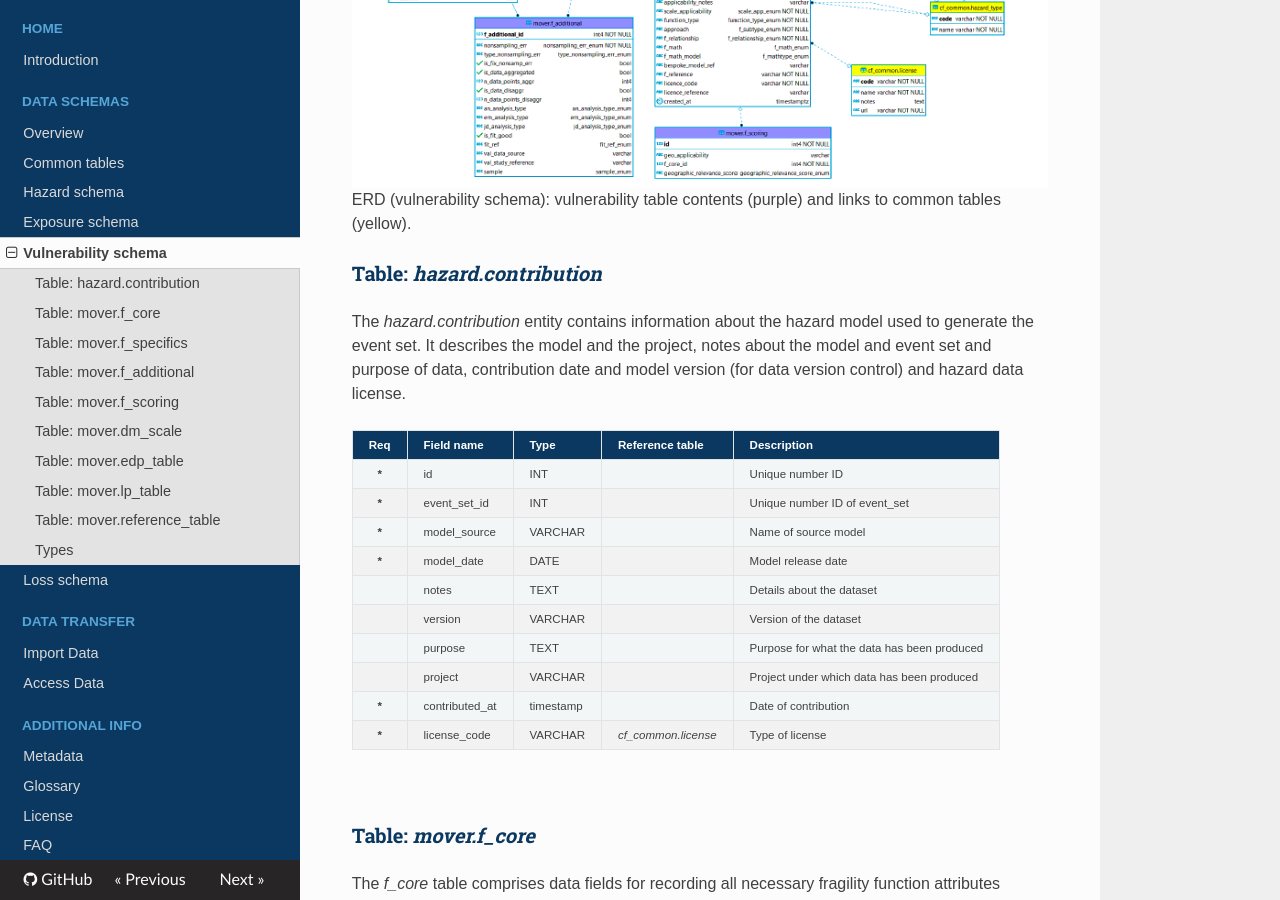
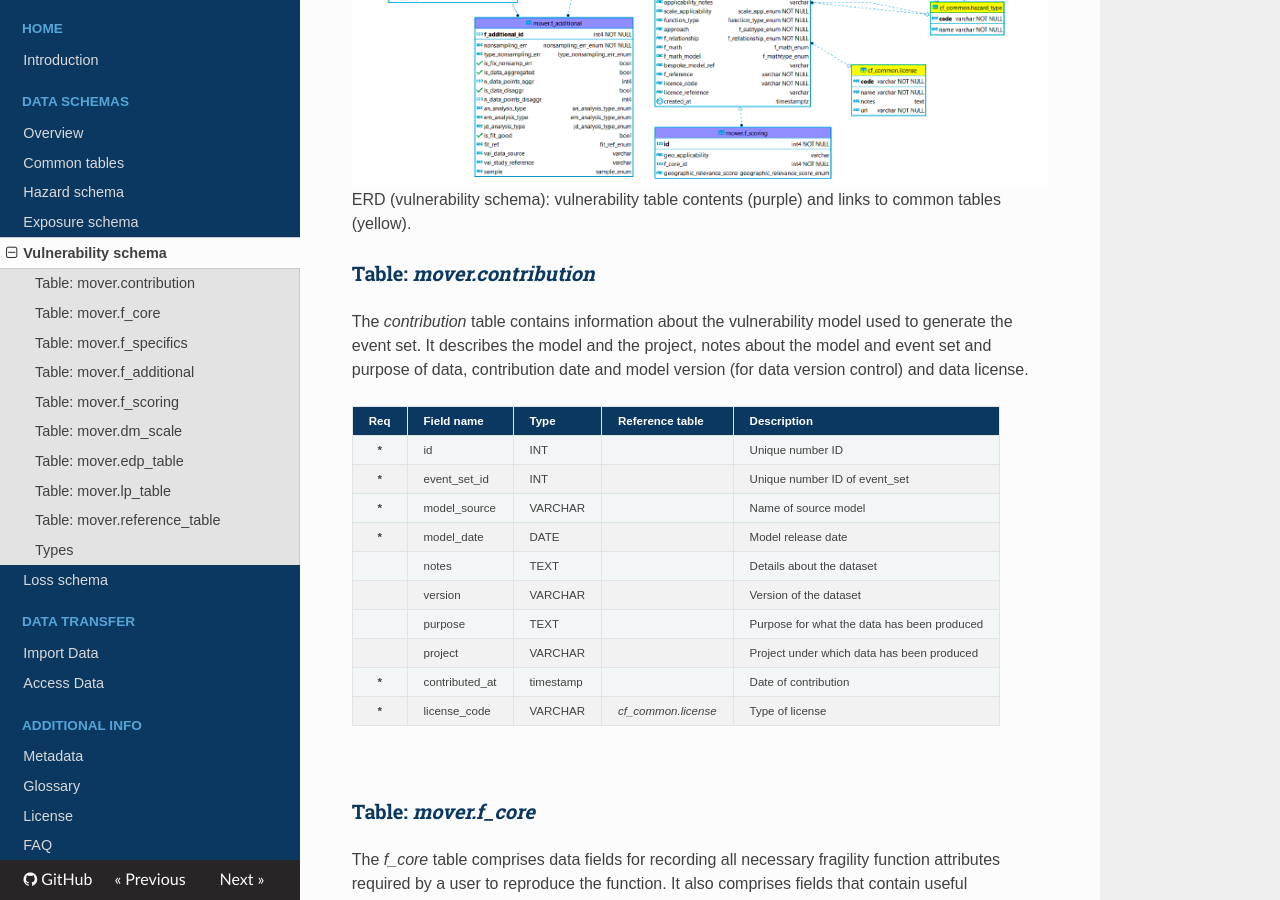
Before and after one commit to GFDRR/rdl-doc, an MkDocs documentation site: the page built from docs/vulnerability.md, in a window 1280 px wide and 900 px high, scrolled down 868 px. Built offline with MkDocs 1.6.1, drawn with Linux system fonts in a browser that asks for light colours; nearby versions of some CDN libraries.

Commit message:
Re-fix
Fixing the previous fix

```diff
--- a/docs/vulnerability.md
+++ b/docs/vulnerability.md
@@ -19,10 +19,10 @@ The vulnerbaility schema is linked to the _cf\_Common_ tables, which contain sup
 ![Screenshot](img/vulnerability.png)
 ERD (vulnerability schema): vulnerability table contents (purple) and links to common tables (yellow).
 <br/>
-###Table: _hazard.contribution_
+###Table: _mover.contribution_
 
-The _hazard.contribution_ entity contains information about the hazard model used to generate the event set.
-It describes the model and the project, notes about the model and event set and purpose of data, contribution date and model version (for data version control) and hazard data license.
+The _contribution_ table contains information about the vulnerability model used to generate the event set.
+It describes the model and the project, notes about the model and event set and purpose of data, contribution date and model version (for data version control) and data license.
 
 | **Req** | **Field name** | **Type** | **Reference table** | **Description** |
 |:---:| --- | --- | --- | --- |
```
Also changed, not shown: docs/common.md (+4 -1 lines).
